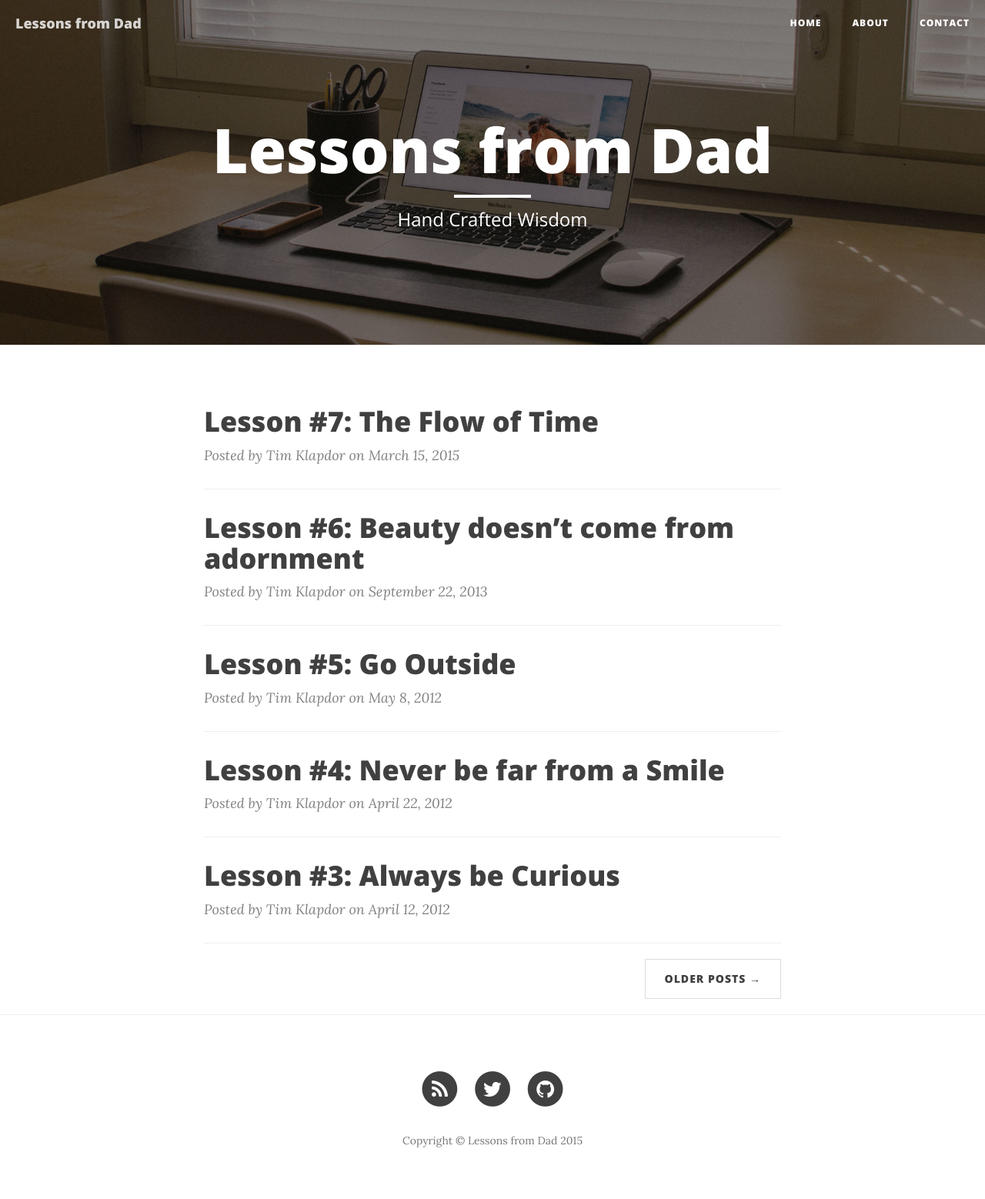
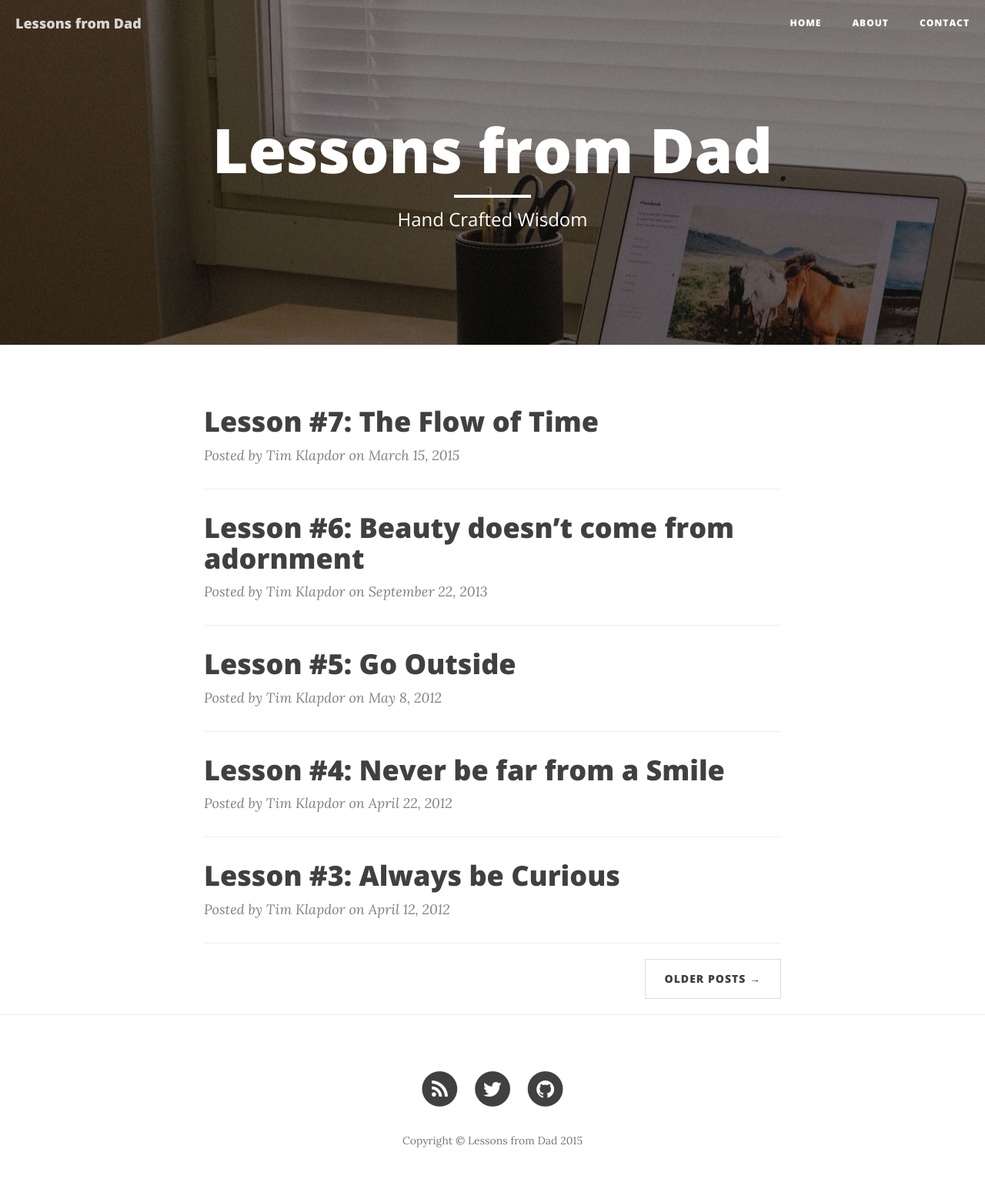
Before and after one commit to timklapdor/Lessons-From-Dad, a Jekyll site: the page built from index.html, in a window 1280 px wide. Shown: the whole page at 77% size. Built offline with Jekyll 4.4.1, drawn with Linux system fonts in a browser that asks for light colours; nearby versions of some CDN libraries; the list of posts is cut into pages by our own code.

Commit message:
overlay attempt

```diff
--- a/_layouts/page.html
+++ b/_layouts/page.html
@@ -3,7 +3,7 @@
 ---
 
 <!-- Page Header -->
-<header class="intro-header" style="background-image: url('{{ site.baseurl }}/{% if page.header-img %}{{ page.header-img }}{% else %}{{ site.header-img }}{% endif %}')">
+<header class="intro-header" style="background: rgba(0,0,0,0.5) url('{{ site.baseurl }}/{% if page.header-img %}{{ page.header-img }}{% else %}{{ site.header-img }}{% endif %}')">
     <div class="container">
         <div class="row">
             <div class="col-lg-8 col-lg-offset-2 col-md-10 col-md-offset-1">
```
